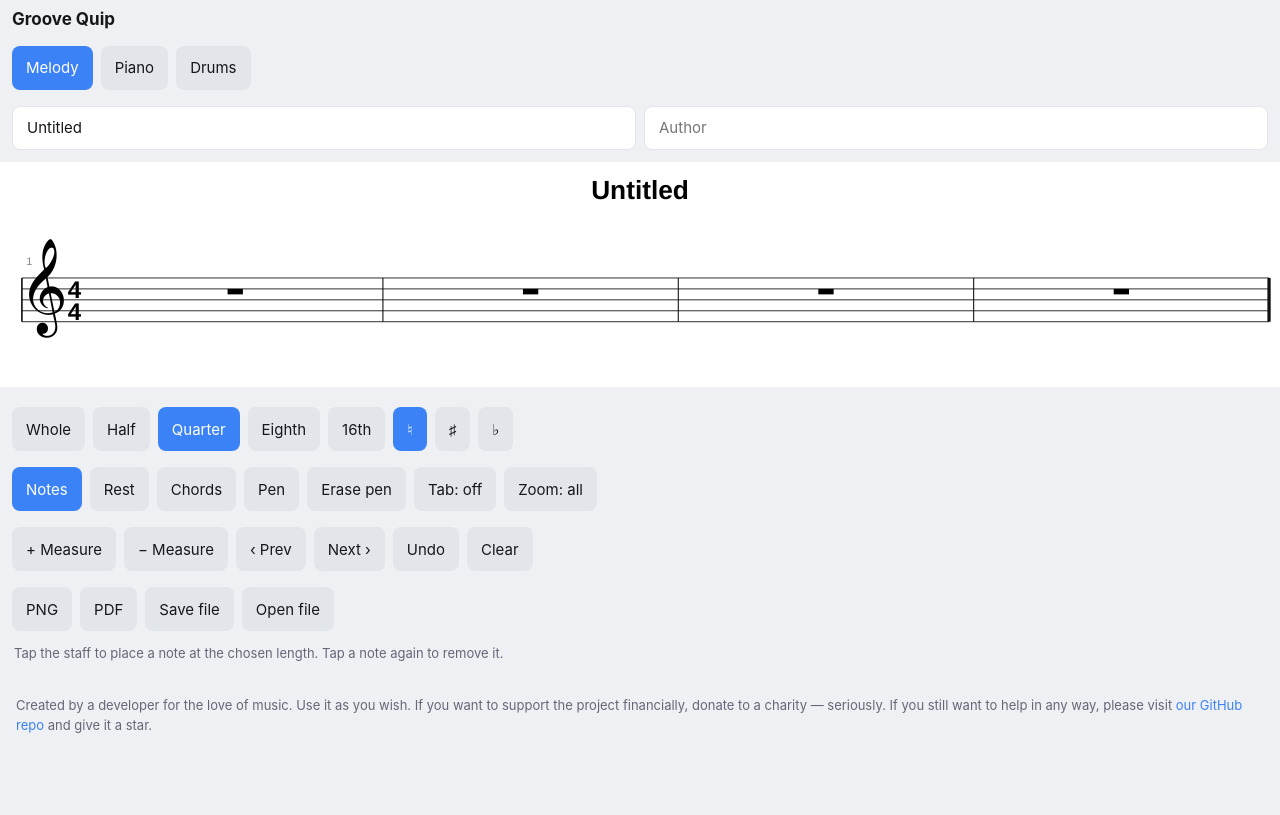
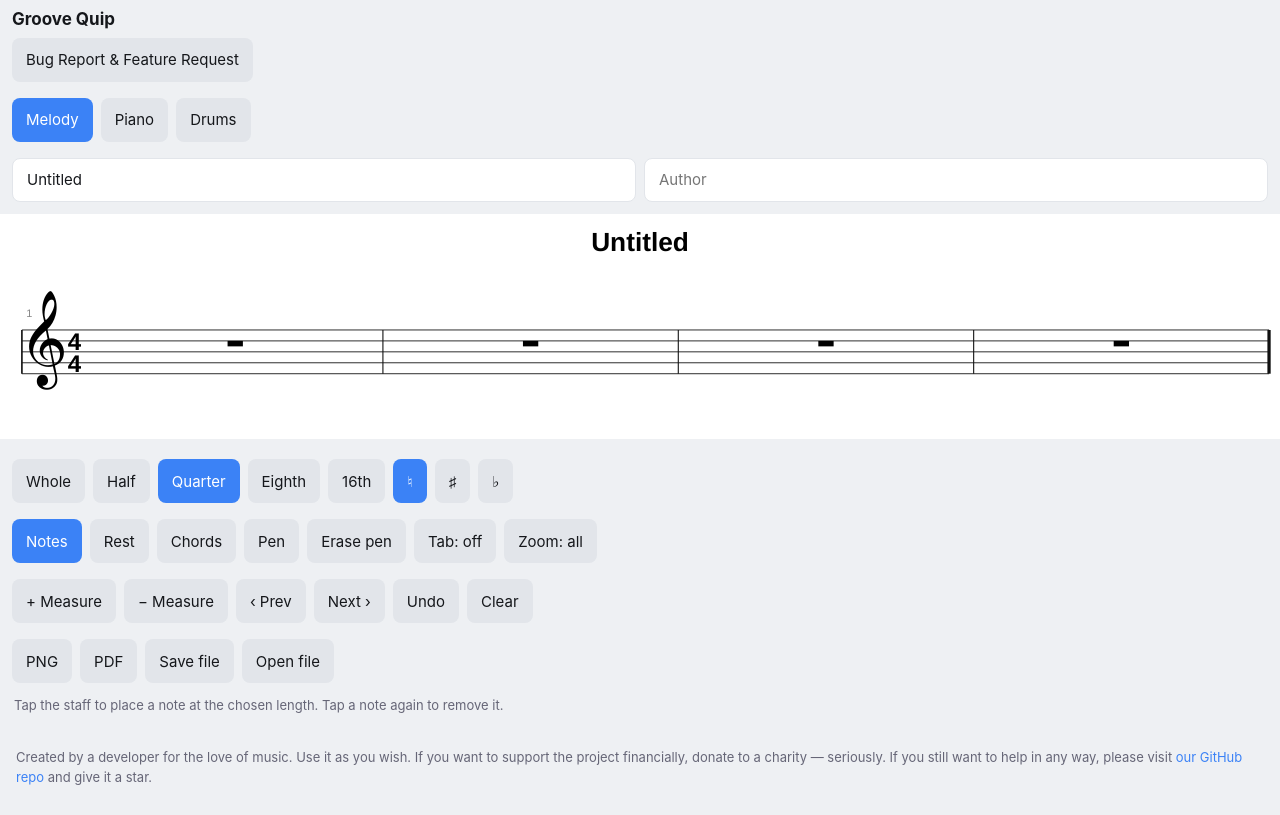
Before and after one commit to VandroiyLabs/groove-quip, a plain HTML site: page index.html in a window 1280 px wide. Drawn offline with Linux system fonts and the light colour scheme.

Commit message:
Add feedback issue button

```diff
--- a/css/app.css
+++ b/css/app.css
@@ -18,3 +18,6 @@ button.on{background:var(--ac);color:#fff}
 .site-footer{padding:10px 16px 28px;color:var(--mu);font-size:13px;line-height:1.5}
 .site-footer a{color:var(--ac);text-decoration:none}
 .site-footer a:hover{text-decoration:underline}
+.top-actions{padding-top:0}
+.action-link{display:inline-flex;align-items:center;justify-content:center;background:var(--bt);color:var(--tx);border-radius:8px;padding:10px 14px;min-height:44px;text-decoration:none;font:inherit}
+.action-link:hover{filter:brightness(1.08)}
--- a/index.html
+++ b/index.html
@@ -3,6 +3,7 @@
 <title>Groove Quip</title>
 <link rel="stylesheet" href="css/app.css"></head><body>
 <div class="r"><b style="font-size:17px">Groove Quip</b></div>
+<div class="r top-actions"><a class="action-link" href="https://github.com/VandroiyLabs/groove-quip/issues/new/choose" target="_blank" rel="noreferrer">Bug Report &amp; Feature Request</a></div>
 <div class="r" id="tabs"></div>
 <div class="r"><input id="ti" placeholder="Title"><input id="au" placeholder="Author"></div>
 <div id="sc"></div>
```
